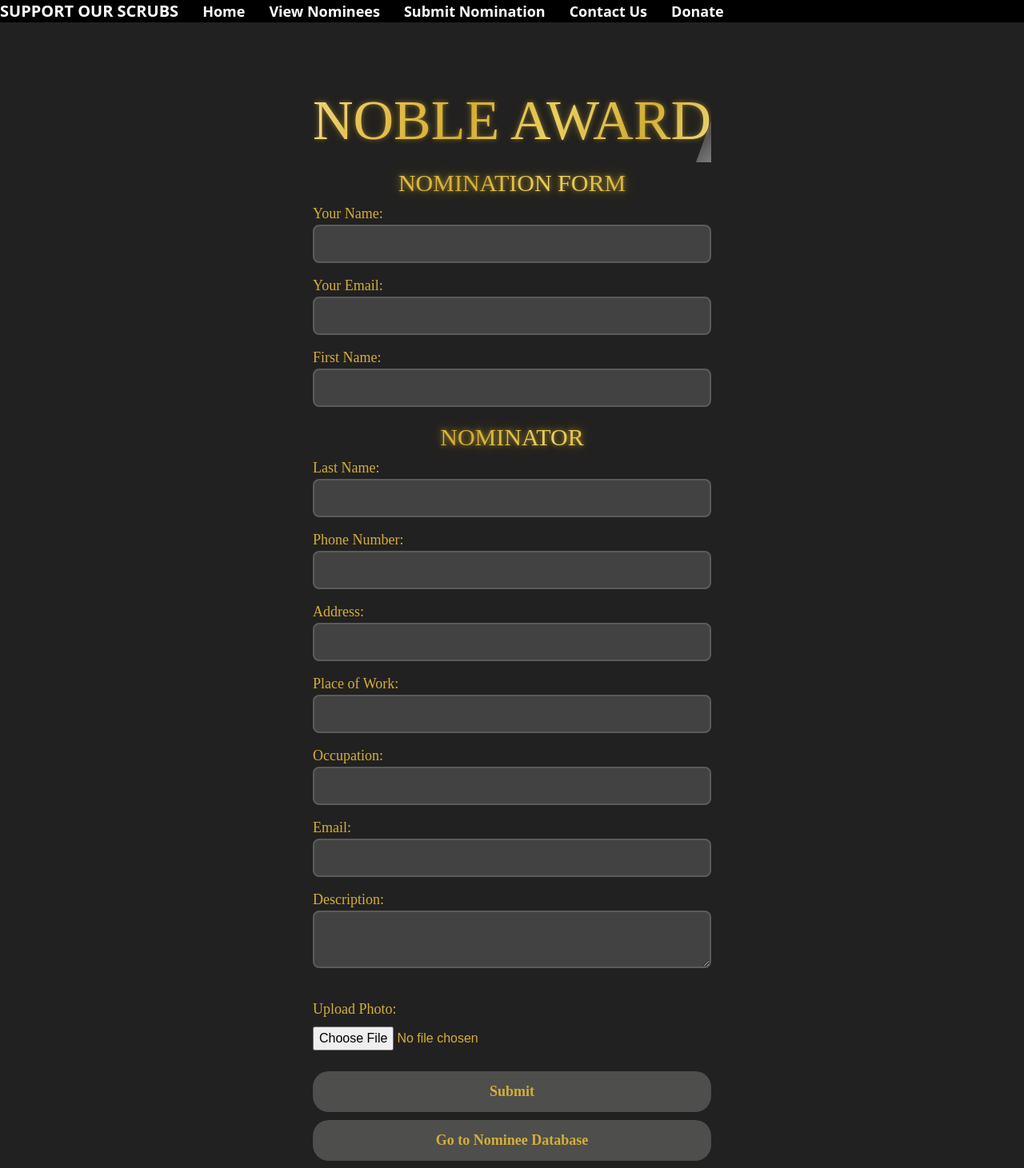
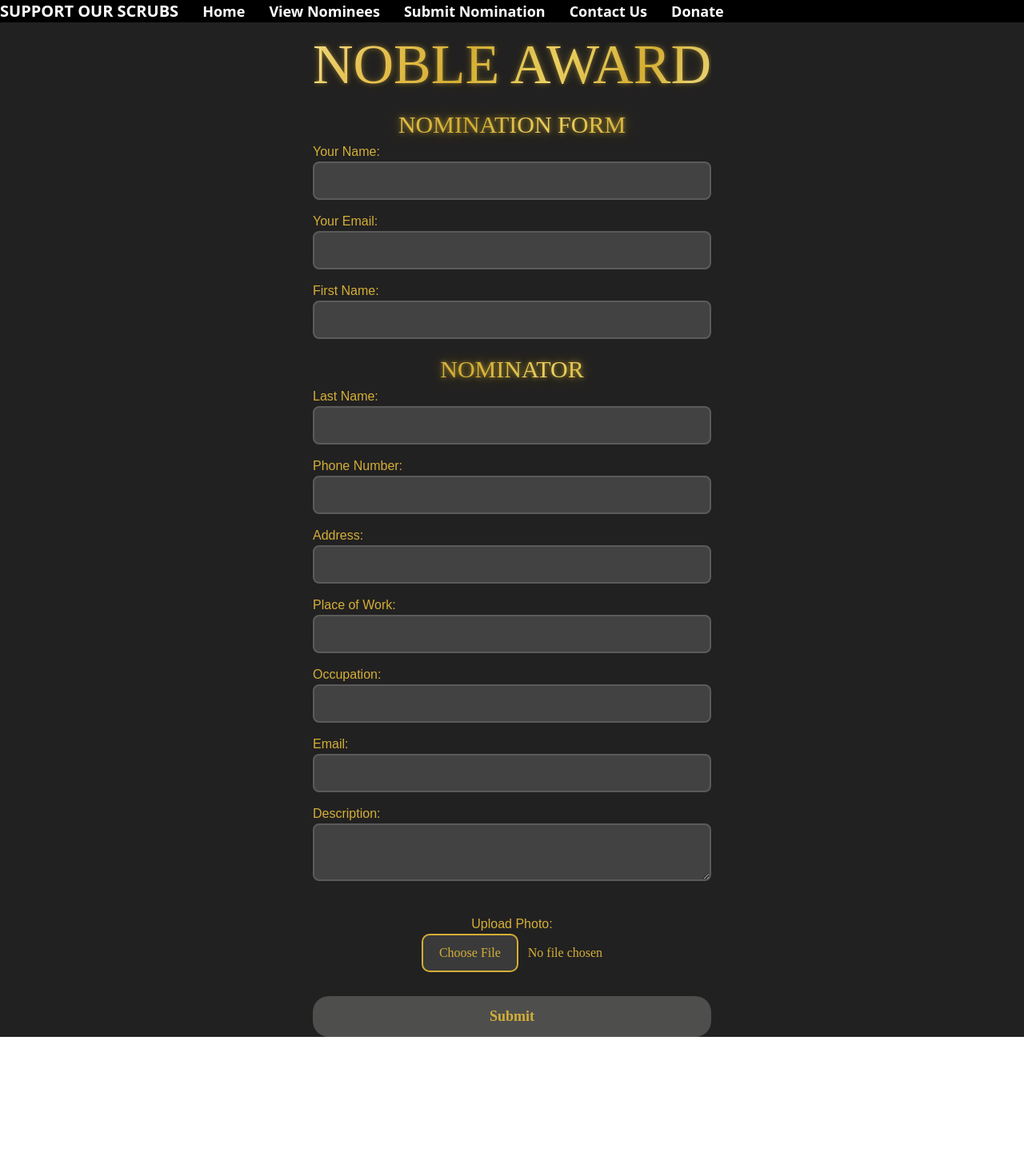
Before and after one commit to UTDallasEPICS/Support-Our-Scrubs-Noble-Award, a Nuxt app: page /nominator in a window 1280 px wide. Shown: the top 1461 px of the page at 80% size. After the commit the page ends 1297 px from the top, so only its background shows below. Built offline with nearby package versions, Linux system fonts and the light colour scheme.

Commit message:
Update index.vue

```diff
--- a/pages/nominator/index.vue
+++ b/pages/nominator/index.vue
@@ -2,9 +2,11 @@
       <Navbar />
     <body>
     <div>
-      <p class="metallic-title">NOBLE AWARD</p>
+      <!-- GSAP animated title -->
+      <p ref="nobleTitle" class="metallic-title">NOBLE AWARD</p>
 
-       <p class="metallic-text">NOMINATION FORM</p>
+
+      <p ref="nominationFormTitle" class="metallic-text">NOMINATION FORM</p>
 
       <form @submit.prevent="submitForm">
       <div>
@@ -20,7 +22,8 @@
           <input type="text" v-model="firstName" id="firstName" />
         </div>
 
-        <p class="metallic-text">NOMINATOR</p> <!---->
+
+        <p ref="nominatorTitle" class="metallic-text">NOMINATOR</p>
 
         <div>
           <label for="lastName">Last Name:</label>
@@ -56,27 +59,52 @@
           <label for="description">Description:</label>
           <textarea v-model="description" id="description"></textarea>
         </div>
+
+        <!-- File Upload with Hover Glow -->
         <div class="upload-section">
           <label for="photo">Upload Photo:</label>
-        <input type="file" @change="handlePhotoUpload" />
+          <div class="custom-upload">
+            <input
+              type="file"
+              id="photo"
+              ref="fileInput"
+              class="hidden-file"
+              @change="handlePhotoUpload"
+            />
+            <button
+              type="button"
+              class="upload-btn"
+              @click="$refs.fileInput.click()"
+              ref="uploadButton"
+            >
+              Choose File
+            </button>
+            <span class="file-name">{{ selectedFileName || "No file chosen" }}</span>
           </div>
+        </div>
+
+
         <button type="submit">Submit</button>
       </form>
 
-      <!--
+      <!-- Removed buttons:
       <NuxtLink to="https://supportourscrubs.org/donate" target = "blank">
         <button>Donate Here! </button>
       </NuxtLink>
       -->
 
+
+      <!--
       <nuxt-link to="/nominator/viewnominees">
         <button>Go to Nominee Database</button>
       </nuxt-link>
 
 
+
       <nuxt-link to="/nominator/edit">
        <button>Edit Previous Submission</button>
      </nuxt-link>
+    -->
 
 
     </div>
@@ -85,29 +113,90 @@
 
   <script>
 
+
+  //gsap
+  import { ref, onMounted } from 'vue'
+  import gsap from 'gsap'
+
+
   import { v4 as uuidv4 } from 'uuid';
   import Navbar from '@/components/Navbar.vue';
+
 
   //import prisma from './prisma';
   const nominatorId = uuidv4();
 
+
 export default {
   name: 'Nominator',
+  components: { Navbar },
+  setup() {
+  const nobleTitle = ref(null);
+  const nominationFormTitle = ref(null);
+  const nominatorTitle = ref(null);
+  const uploadButton = ref(null);
+
+
+  const addHoverShine = (element) => {
+    element.addEventListener("mouseenter", () => {
+      gsap.to(element, {
+        textShadow: "0px 0px 35px rgba(255, 215, 0, 1)",
+        duration: 0.5,
+        ease: "power1.out"
+      })
+    })
+
+
+    element.addEventListener("mouseleave", () => {
+      gsap.to(element, {
+        textShadow: "0px 0px 5px rgba(255, 215, 0, 0.4)",
+        duration: 0.5,
+        ease: "power1.out"
+      });
+    });
+  };
+
+
+  onMounted(() => {
+      [nobleTitle.value, nominationFormTitle.value, nominatorTitle.value].forEach(
+        (el) => {
+          gsap.fromTo(
+            el,
+            { opacity: 0, scale: 0.7, y: -50 },
+            { opacity: 1, scale: 1, y: 0, duration: 1.5, ease: "power3.out" }
+          );
+          addHoverShine(el);
+        }
+      );
+
+
+      // Add glow to upload button
+      if (uploadButton.value) addHoverShine(uploadButton.value);
+    });
+
+
+    return { nobleTitle, nominationFormTitle, nominatorTitle, uploadButton };
+  },
+
+
   data() {
     return {
-        nominatorName: '',
-        nominatorEmail: '',
-        firstName: '',
-        lastName: '',
-        phoneNumber: '',
-        address: '',
-        placeOfWork: '',
-        occupation: '',
-        email: '',
-        description: '',
-        photoURL: '',
+      nominatorName: "",
+      nominatorEmail: "",
+      firstName: "",
+      lastName: "",
+      phoneNumber: "",
+      address: "",
+      placeOfWork: "",
+      occupation: "",
+      email: "",
+      description: "",
+      photoURL: "",
+      selectedFileName: ""
     };
   },
+
+
     methods: {
       async submitForm() {
         const adminId = '7ce1ff18-5c4a-4eb1-aa67-d7d7f5c10be8';
@@ -130,9 +219,11 @@
 
         try {
 
+
         /**let nominator = await prisma.nominator.findUnique({
           where: { id: nominatorId }
         });
+
 
         if (!nominator) {
           nominator = await prisma.nominator.create({
@@ -147,52 +238,45 @@
             }
           });
         }**/
-          console.log("idk "+nominatorId);
-          const response = await fetch('/api/nominee', {
-            method: 'POST',
-            headers: {
-              'Content-Type': 'application/json',
-            },
-            body: JSON.stringify(formData),
+          const response = await fetch("/api/nominee", {
+          method: "POST",
+          headers: { "Content-Type": "application/json" },
+          body: JSON.stringify(formData)
         });
-          console.log("failed");
+
         if (!response.ok) {
           const errorDetails = await response.json();
-            console.log('Error details:', errorDetails);
           throw new Error(`Error submitting form: ${errorDetails.message}`);
         }
 
         const result = await response.json();
-          console.log('Form submitted successfully:', result);
-          alert('Form submitted successfully!');
+        console.log("Form submitted successfully:", result);
+        alert("Form submitted successfully!");
       } catch (error) {
-          console.error('Error submitting form:', error);
-          alert('There was an error submitting the form. Please check the console for details.');
+        console.error("Error submitting form:", error);
+        alert("There was an error submitting the form.");
       }
     },
       async handlePhotoUpload(event) {
-      console.log("failed2")
       try {
         const file = event.target.files[0];
+        this.selectedFileName = file ? file.name : "No file chosen";
 
-        // === Simulated Cloudinary Upload ===
         const subjectImage = new FormData();
         subjectImage.append("file", file);
         subjectImage.append("upload_preset", "unsigned_uploads");
 
         const service = import.meta.env.VITE_IMAGE_SERVICE;
-        console.log("watch")
-        const res = await fetch(service, {
-          method: "POST",
-          body: subjectImage,
-        });
-        console.log("this doesnt call")
+        console.log("watch");
 
+        const res = await fetch(service, { method: "POST", body: subjectImage });
+        console.log("fetch completed");
         const data = await res.json();
         this.photoURL = data.secure_url;
         console.log("RIIIIIGHT HEERE "+this.photoURL)
         } catch (err){
           console.error("Upload error:", err);
+
 
         }
         // Now this.photoURL will go into your database as part of the nominee object
@@ -208,6 +292,7 @@
         console.log("datos "+decodedData.occupation);
       }
 
+
     }
   };
   </script>
@@ -219,6 +304,17 @@
       margin: 0;
       padding: 0;
       box-sizing: border-box;
+  }
+
+html, body {
+  width: 100%;
+  height: 100%;
+  background-color: #222121;
+  color: #d4af37;
+  font-family: Arial, sans-serif;
+  display: flex;
+  justify-content: center;
+  align-items: center;
 }
 
   .metallic-title {
@@ -244,37 +340,8 @@
     0 0 10px rgba(212, 175, 55, 0.2),
     0 0 15px rgba(255, 215, 0, 0.1);
 
+
   overflow: hidden;
-}
-
-/* Glint Swipe Animation */
-.metallic-title::after {
-  content: '';
-  position: absolute;
-  top: 0;
-  left: -75%;
-  width: 50%;
-  height: 100%;
-  background: linear-gradient(
-    120deg,
-    transparent 0%,
-    rgba(255, 255, 255, 0.8) 50%,
-    transparent 100%
-  );
-  transform: skewX(-20deg);
-  animation: glintSwipe 3s ease-in-out infinite;
-}
-
-@keyframes glintSwipe {
-  0% {
-    left: -75%;
-  }
-  50% {
-    left: 100%;
-  }
-  100% {
-    left: 100%;
-  }
 }
 
 /* Reflection Glow */
@@ -296,8 +363,12 @@
 }
 
 
+
+
 /* <!-- <p style= "font-family: 'Libre Caslon Display', serif; font-size: 30px;
   margin-top:0px; margin-bottom: 50px;"> NOMINATION FORM</p> --> */
+
+
 
 
 .metallic-text {
@@ -337,80 +408,75 @@
       align-items: center;
   }
 
-  .container {
-      width: 100%;
-      max-width: 500px;
-      background-color: #1a1a1a; /* Slightly lighter black for form background */
-      padding: 20px;
-      border-radius: 8px;
-      color: #d4af37; /* Gold text color */
-      font-family: Arial, sans-serif;
-  }
-
-  /* Form and Text Styling */
-  p {
-    font-family: 'Libre Caslon Display', serif; /* font-family: 'Mrs Saint Delafield', cursive !important; This is supposed to be the font arrhhhh rarrrr*/
-    font-size: 70px;
-    color: #d4af37;
-    text-align: center;
-    margin-bottom:3px;
-    margin-top: 70px;
-
-  }
-
-  label {
-    font-size: 18px;
-    margin-bottom: 5px;
-    font-family: 'Libre Caslon Display', serif;
-    color: #d4af37; /* Gold label color */
-  }
-
-  input[type="text"],
-  input[type="tel"],
-  input[type="email"],
-  input[type="url"],
-  textarea {
+  input, textarea {
   width: 100%;
   padding: 10px;
   margin-bottom: 15px;
-    border: 2px solid #5b5b5a; /* Gold border */
+  border: 2px solid #5b5b5a;
   border-radius: 8px;
-    background-color: #434242; /* Gold background for text boxes */
-    color: #000; /* Black text inside the text box */
+  background-color: #434242;
+  color: #000;
   font-size: 16px;
 }
 
-  /* Buttons */
-  button {
+
+/* Submit button */
+button[type="submit"] {
   width: 100%;
   padding: 12px;
-    background-color: #4e4e4d; /* Gold background for button */
-    color: #d4af37; /* Dark text color */
+  background-color: #4e4e4d;
+  color: #d4af37;
   font-size: 18px;
   font-weight: bold;
-    font-family: "Libre Caslon Display", serif;
+  font-family: 'Libre Caslon Display', serif;
   border: none;
   border-radius: 20px;
   cursor: pointer;
+  margin-top: 10px;
   transition: background-color 0.3s ease;
-    margin-top: 10px;
+}
+button[type="submit"]:hover {
+  background-color: #898989;
 }
 
-  button:hover {
-    background-color: #898989; /* Darker gold on hover */
+
+/* === Custom File Upload === */
+.upload-section {
+  margin: 20px 0;
+  text-align: center;
 }
 
-  button:focus {
-    outline: none;
+.custom-upload {
+  display: flex;
+  align-items: center;
+  justify-content: center;
+  gap: 12px;
+  flex-wrap: wrap;
 }
 
-.upload-section {
-  margin: 16px 0; /* space above and below the whole section */
+.hidden-file { display: none; }
+.upload-btn {
+  background-color: #3a3a3a;
+  color: #d4af37;
+  font-family: "Libre Caslon Display", serif;
+  border: 2px solid #d4af37;
+  padding: 10px 20px;
+  border-radius: 10px;
+  cursor: pointer;
+  transition: all 0.3s ease;
 }
 
-.upload-section label {
-  display: block;
-  margin-bottom: 8px; /* space between label and input */
+/* Inverse colors on hover */
+.upload-btn:hover {
+  background-color: #d4af37; /* gold background */
+  color: #3a3a3a; /* dark text */
+  border-color: #3a3a3a;
+}
+
+.file-name {
+  font-size: 16px;
+  color: #d4af37;
+  font-family: 'Libre Caslon Display', serif;
 }
 
 
```
Lines whose indentation alone changed are shown as unchanged.
